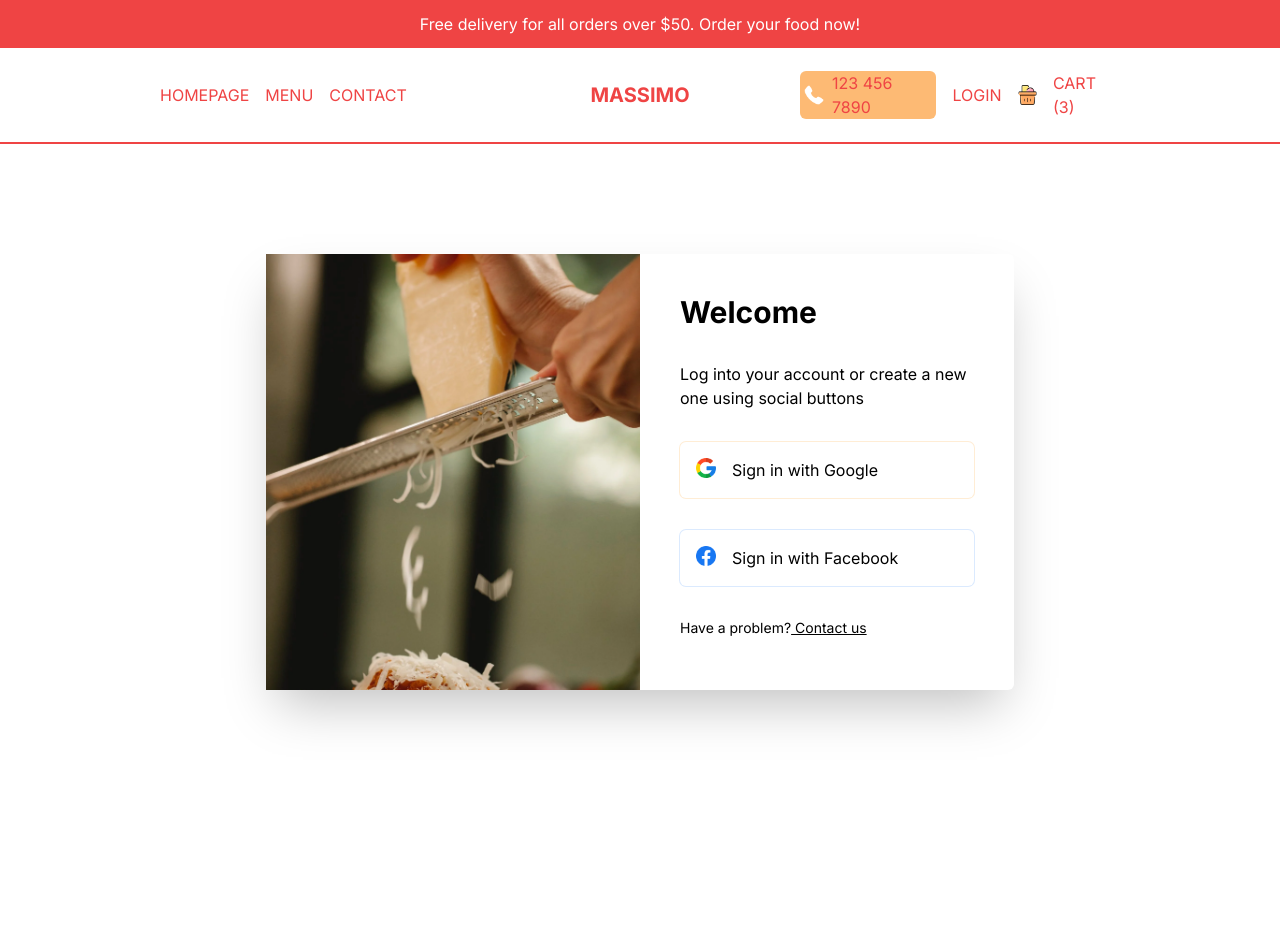
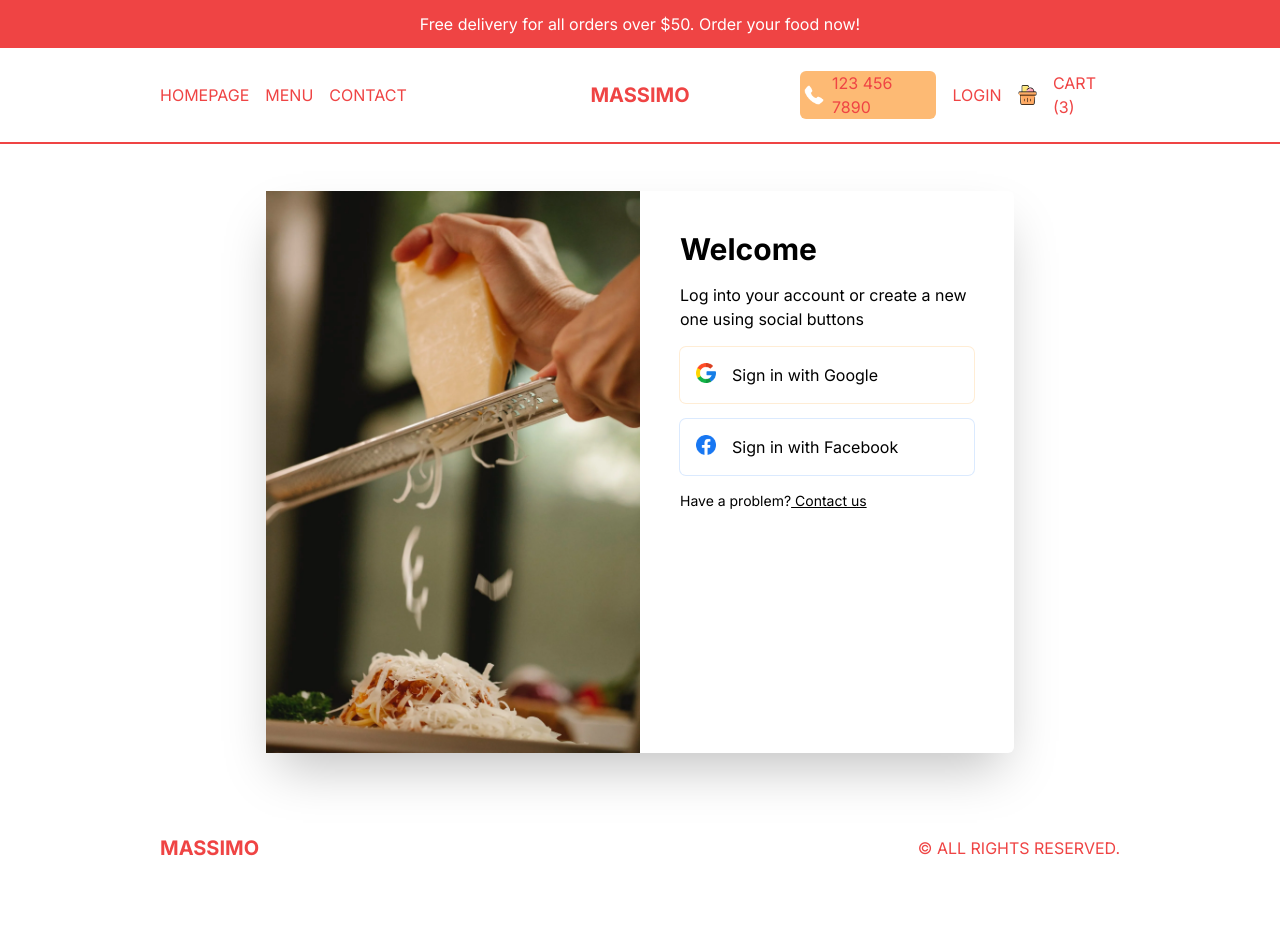
Before and after one commit to echi7/food-delivery, a Next.js app: page /login in a window 1280 px wide. Shown: the top 950 px of the page. After the commit the page ends 896 px from the top, so only its background shows below. Built offline with nearby package versions, Linux system fonts and the light colour scheme.

Commit message:
editting styling for button on cart page and the box on login page

```diff
--- a/src/app/cart/page.tsx
+++ b/src/app/cart/page.tsx
@@ -56,7 +56,7 @@ const CartPage = () => {
           <span className="">TOTAL(INCL. VAT)</span>
           <span className="font-bold">$81.70</span>
         </div>
-        <button className="bg-red-500 text-white p-3 rounded-md w-1/2 self-end">
+        <button className="bg-red-500 text-white p-3 rounded-md w-full self-end">
           CHECKOUT
         </button>
       </div>
--- a/src/app/login/page.tsx
+++ b/src/app/login/page.tsx
@@ -6,13 +6,13 @@ const LoginPage = () => {
   return (
     <div className="p-4 h-[calc(100vh-6rem)] md:h-[calc(100vh-9rem)] flex items-center justify-center">
       {/* BOX */}
-      <div className=" h-full shadow-2xl rounded-md flex flex-col md:flex-row md:h-[70%] md:w-full lg:w-[60%] 2xl:w-1/2">
+      <div className=" h-full shadow-2xl rounded-md flex flex-col md:flex-row md:h-[90%] md:w-full lg:w-[60%] 2xl:w-1/2">
         {/* IMAGE CONTAINER */}
         <div className="relative h-1/3 w-full md:h-full md:w-1/2">
           <Image src="/loginBg.png" alt="" fill className="object-cover"/>
         </div>
         {/* FORM CONTAINER */}
-        <div className="p-10 flex flex-col gap-8 md:w-1/2">
+        <div className="p-10 flex flex-col gap-4 md:w-1/2 ">
           <h1 className="font-bold text-xl xl:text-3xl">Welcome</h1>
           <p>Log into your account or create a new one using social buttons</p>
           <button className="flex gap-4 p-4 ring-1 ring-orange-100 rounded-md">
--- a/src/components/Footer.tsx
+++ b/src/components/Footer.tsx
@@ -3,7 +3,7 @@ import React from "react";
 
 const Footer = () => {
     return (
-        <div className="h-12 md:h-24 p-4 lg:px-20 xl:p-40 text-red-500 flex items-center justify-between">
+        <div className="h-12 md:h-24 p-4 lg:px-20 xl:px-40 text-red-500 flex items-center justify-between">
             <Link href="/" className="font-bold text-xl">MASSIMO</Link>
             <p>© ALL RIGHTS RESERVED.</p>
         </div>
--- a/src/components/Navbar.tsx
+++ b/src/components/Navbar.tsx
@@ -30,7 +30,7 @@ const Navbar = () => {
                     <span>123 456 7890</span>
                 </div>
                 {!user ? (
-                    <Link href="/">Login</Link>
+                    <Link href="/login">Login</Link>
                 ) : (
                     <Link href="/orders">Order</Link>
                 )}
--- a/src/components/Slider.tsx
+++ b/src/components/Slider.tsx
@@ -27,7 +27,7 @@ const Slider = () => {
     useEffect(() => {
         const interval = setInterval (
             () => setCurrentSlide((prev) => (prev === data.length - 1? 0 : prev + 1)),
-            3000
+            2000
         );
         return () => clearInterval(interval);
     }, []);
```
